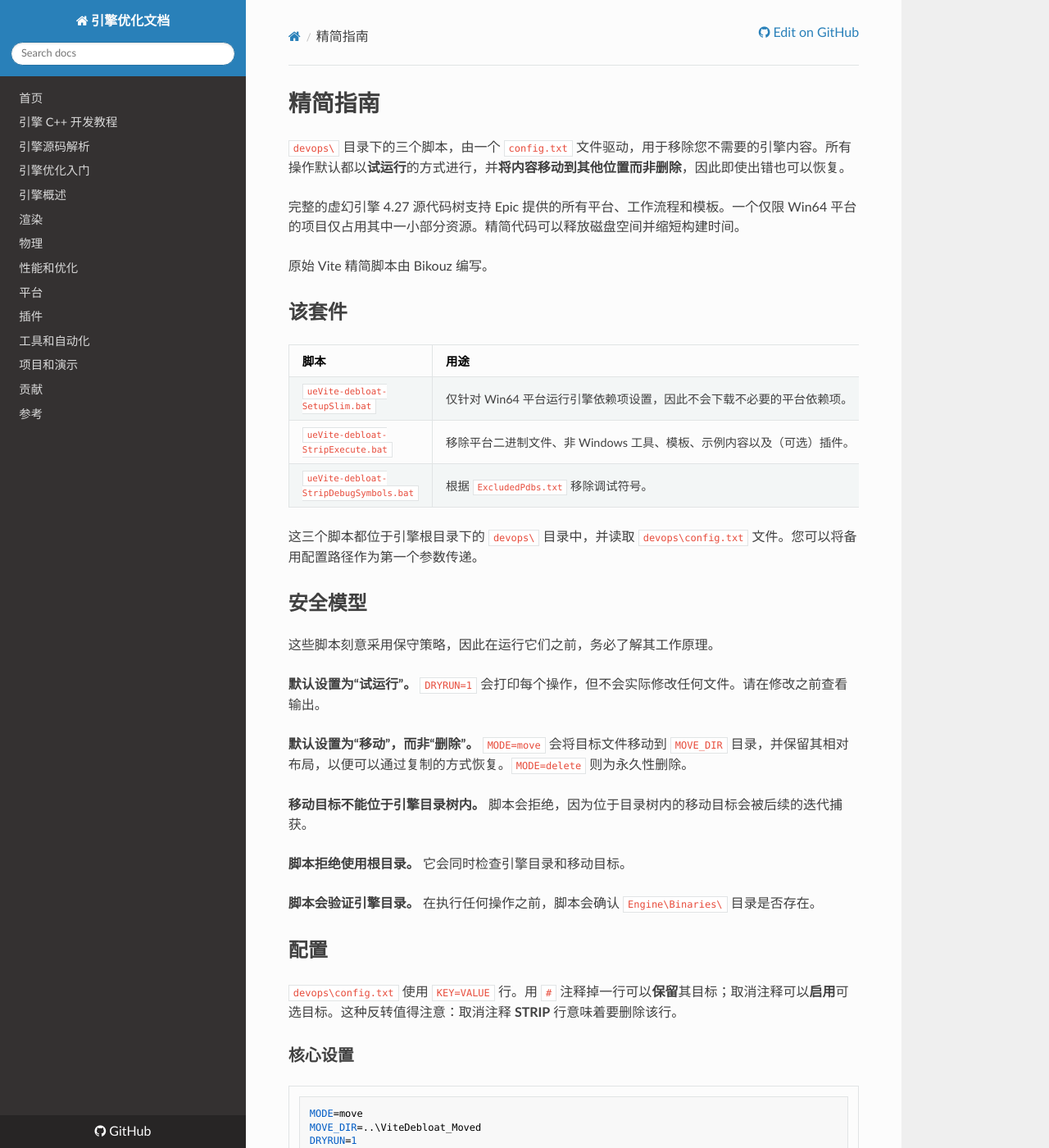
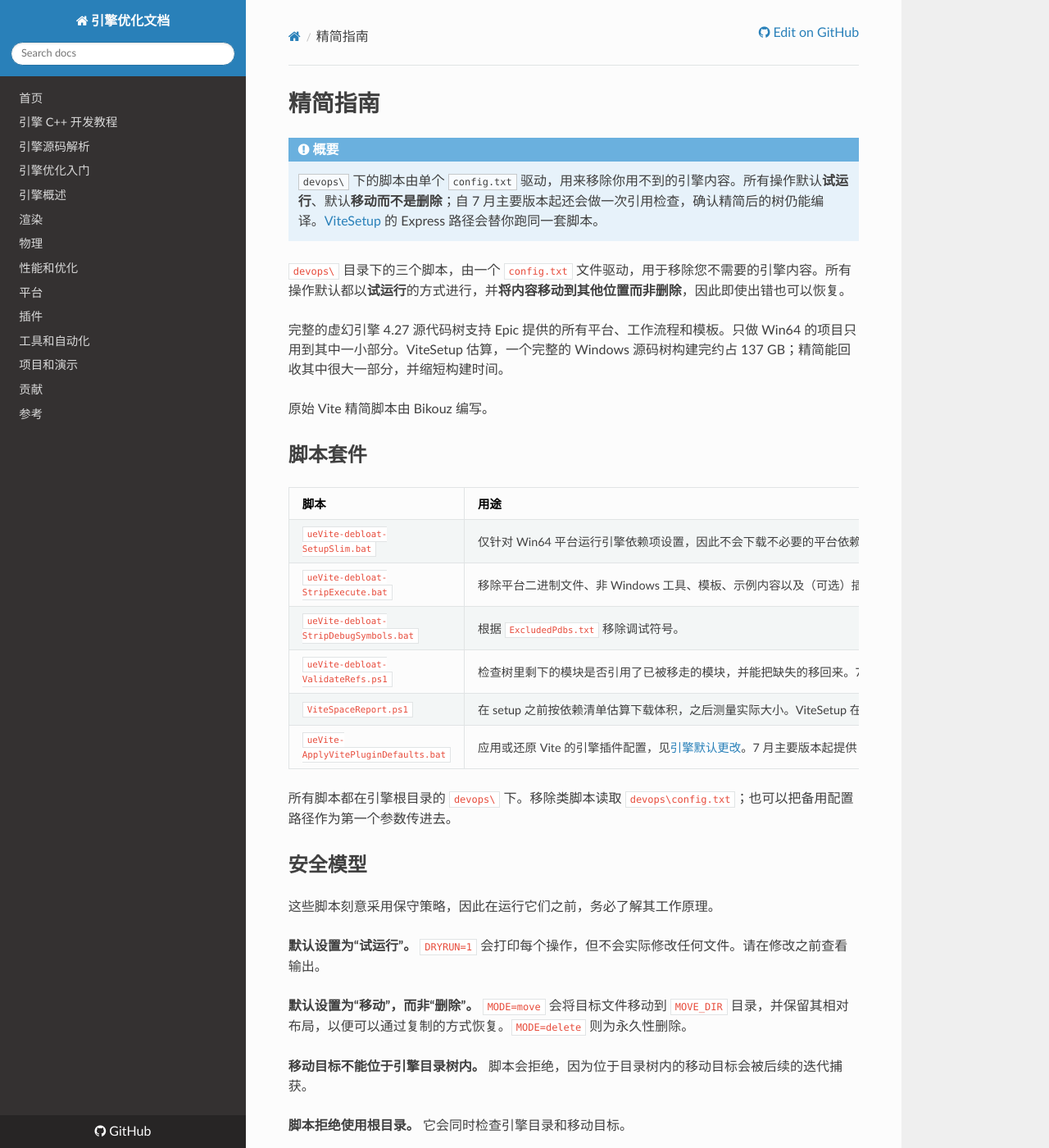
Before and after one commit to OpenHUTB/cpp, an MkDocs documentation site: the page built from docs/optimization/Performance/Debloat-Guide.md, in a window 1280 px wide and 1400 px high. Shown: the whole window at 82% size. Built offline with MkDocs 1.6.1, drawn with Linux system fonts in a browser that asks for light colours; nearby versions of some CDN libraries; a script that is not in the unit is left out; some of the changed text lies outside the part shown.

Commit message:
docs: 补回精简指南页的引用校验、Express 清单与三个脚本
- 脚本表原译只有 3 个，原文 6 个：补 ValidateRefs、ViteSpaceReport、ApplyVitePluginDefaults 及其版本
- 安全模型缺「运行结束会检查引用」一段（VALIDATE_REFERENCES 默认 1 与

````diff
--- a/docs/optimization/Performance/Debloat-Guide.md
+++ b/docs/optimization/Performance/Debloat-Guide.md
@@ -1,21 +1,27 @@
 # 精简指南
+
+!!! note "概要"
+    `devops\` 下的脚本由单个 `config.txt` 驱动，用来移除你用不到的引擎内容。所有操作默认**试运行**、默认**移动而不是删除**；自 7 月主要版本起还会做一次引用检查，确认精简后的树仍能编译。[ViteSetup](../Tools/ViteSetup.md) 的 Express 路径会替你跑同一套脚本。
 
 
 `devops\` 目录下的三个脚本，由一个 `config.txt` 文件驱动，用于移除您不需要的引擎内容。所有操作默认都以**试运行**的方式进行，并**将内容移动到其他位置而非删除**，因此即使出错也可以恢复。
 
-完整的虚幻引擎 4.27 源代码树支持 Epic 提供的所有平台、工作流程和模板。一个仅限 Win64 平台的项目仅占用其中一小部分资源。精简代码可以释放磁盘空间并缩短构建时间。
+完整的虚幻引擎 4.27 源代码树支持 Epic 提供的所有平台、工作流程和模板。只做 Win64 的项目只用到其中一小部分。ViteSetup 估算，一个完整的 Windows 源码树构建完约占 137 GB；精简能回收其中很大一部分，并缩短构建时间。
 
 原始 Vite 精简脚本由 Bikouz 编写。
 
-## 该套件
+## 脚本套件
 
 | 脚本 | 用途 |
 |---|---|
 | `ueVite-debloat-SetupSlim.bat` | 仅针对 Win64 平台运行引擎依赖项设置，因此不会下载不必要的平台依赖项。 |
 | `ueVite-debloat-StripExecute.bat` | 移除平台二进制文件、非 Windows 工具、模板、示例内容以及（可选）插件。 |
 | `ueVite-debloat-StripDebugSymbols.bat` | 根据 `ExcludedPdbs.txt` 移除调试符号。 |
+| `ueVite-debloat-ValidateRefs.ps1` | 检查树里剩下的模块是否引用了已被移走的模块，并能把缺失的移回来。7 月主要版本起提供 |
+| `ViteSpaceReport.ps1` | 在 setup 之前按依赖清单估算下载体积，之后测量实际大小。ViteSetup 在用。7 月主要版本起提供 |
+| `ueVite-ApplyVitePluginDefaults.bat` | 应用或还原 Vite 的引擎插件配置，见[引擎默认更改](Engine-Defaults.md#已禁用的插件)。7 月主要版本起提供 |
 
-这三个脚本都位于引擎根目录下的 `devops\` 目录中，并读取 `devops\config.txt` 文件。您可以将备用配置路径作为第一个参数传递。
+所有脚本都在引擎根目录的 `devops\` 下。移除类脚本读取 `devops\config.txt`；也可以把备用配置路径作为第一个参数传进去。
 
 ## 安全模型
 
@@ -31,6 +37,8 @@
 
 **脚本会验证引擎目录。** 在执行任何操作之前，脚本会确认 `Engine\Binaries\` 目录是否存在。
 
+**运行结束会检查引用。** 默认 `VALIDATE_REFERENCES=1`，一次移除结束后会扫描树里剩下的 `.Build.cs` 与 `.uplugin`，看有没有模块指向已经移进 `MOVE_DIR` 的东西。干净的结果会打印「No dangling references in the editor build」；否则会列出每个缺失模块以及是谁在引用它。
+
 ## 配置
 
 `devops\config.txt` 使用 `KEY=VALUE` 行。用 `#` 注释掉一行可以**保留**其目标；取消注释可以**启用**可选目标。这种反转值得注意：取消注释 **STRIP** 行意味着要删除该行。
@@ -165,6 +174,19 @@ STRIP=FeaturePacks\StarterContent.upack
 对于全新克隆，请运行 `ueVite-debloat-SetupSlim.bat` 而不是 `Setup.bat`，这样就不会一开始就下载不需要的平台依赖项。
 
 
+## Express 路径会移除什么
+
+ViteSetup 的 Express 路径除了让你看一遍试运行输出，不会再询问，直接移走：
+
+- 除 Win64 外的每个平台文件夹
+- 调试符号（`.pdb`）
+- Starter Content 与 Mobile Starter Content
+- NVIDIA 示例工程 `NGXTest` 与 `RTXGI_Test`
+- 除第三人称、C++ 与蓝图之外的每个模板
+- **`Engine\Plugins\Runtime\VitePlugins` 下除 ACL 与 MotionSymphony 之外的每个插件**
+
+最后一项要特别检查：它会移走 FSR 4、Anti-Lag 2、XeSS、PhysX Instanced Subsystem、KawaiiPhysics、ImGui、GPA、Automatron 与 SplashAbilities。项目用到其中任何一个，就走 Custom 路径，或者从 `ViteDebloat_Moved` 把文件夹拷回来。之后 Express 还会再提供一轮可选的清理，覆盖插件清单、UnrealFileServer、非 Windows 工具与平台二进制。
+
 ## 调试符号
 
 `ueVite-debloat-StripDebugSymbols.bat` 会根据 `ExcludedPdbs.txt` 文件中的设置移除 PDB 文件。调试符号会占用源代码构建磁盘空间的很大一部分。
@@ -177,6 +199,14 @@ STRIP=FeaturePacks\StarterContent.upack
 
 如果您使用的是删除（`delete`）模式，则恢复意味着重新克隆或重新运行 `Setup.bat`。
 
+如果只想恢复构建真正需要的部分，用校验脚本：
+
+```
+powershell -NoProfile -ExecutionPolicy Bypass -File devops\ueVite-debloat-ValidateRefs.ps1 -Restore
+```
+
+`-Restore` 会把编辑器构建引用到的模块移回来；`-RestoreAll` 还会恢复程序、模板与游戏目标需要的模块。
+
 ## 此操作不会做什么
 
 精简插件可以减少磁盘占用空间，并通过插件阶段缩短构建时间。但它**不会**提高运行时性能——即使插件存在但已禁用，运行时也不会消耗任何资源。
@@ -185,6 +215,7 @@ STRIP=FeaturePacks\StarterContent.upack
 
 ## 另请参阅
 
+- [ViteSetup](../Tools/ViteSetup.md)
 - [从源代码构建](../GettingStarted/Build-From-Source.md)
 - [引擎默认设置更改](../Performance/Engine-Defaults.md)
 - [捆绑插件](../Plugins/Bundled-Plugins.md)
````
Also changed, not shown: other parts of docs/optimization/Performance/Debloat-Guide.md (+1 -0 lines).
